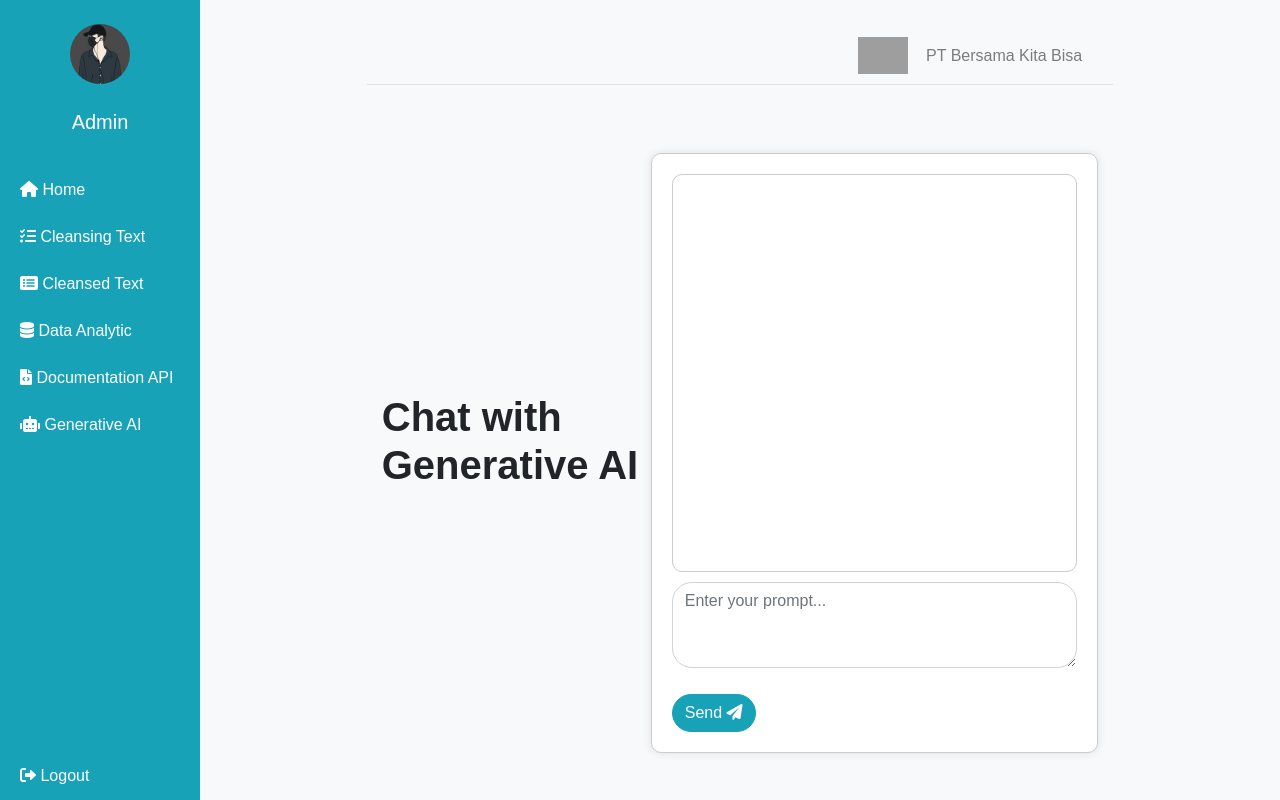
After one commit to Faridmumtazz/bakcendchgoldbinar, a Flask app: template templates/chat.html in a window 1280 px wide. The commit adds this page. Run offline with Flask 2, Linux system fonts and the light colour scheme; the template is opened without the code that fills it, so the values that code supplies are empty; the visitor is signed in with stand-in values (Sample User, id 1); some libraries are stand-ins or nearby versions; grey boxes are pictures that could not be loaded.

Commit message:
Add generative ai

```diff
--- a/app.py
+++ b/app.py
@@ -1,16 +1,20 @@
-from flask import Flask, request, jsonify, render_template, redirect, url_for, session, send_from_directory, flash
+from flask import Flask, request, render_template, redirect, url_for, session, flash
 from flask_session import Session
 from flask_paginate import Pagination, get_page_args
 import pandas as pd
 import sqlite3
 import os
+import openai  # Tambahkan import untuk OpenAI
 
 app = Flask(__name__)
+
 app.secret_key = 'supersecretkey'
 app.config['SESSION_TYPE'] = 'filesystem'
 app.config['SESSION_PERMANENT'] = False  # Sesi akan dihapus ketika browser ditutup
 Session(app)
 app.config['UPLOAD_FOLDER'] = 'uploads'
+
+openai.api_key = 'sk-proj-B5hBshoJoTYzSTYEeVk0T3BlbkFJnxNb6t7RtKQ0MSaFZ0Zz'  # Tambahkan API Key OpenAI Anda di sini
 
 # Pastikan folder untuk mengunggah file ada
 if not os.path.exists(app.config['UPLOAD_FOLDER']):
@@ -81,6 +85,7 @@ def dashboard():
         return redirect(url_for('login'))
     username = session['username']
     return render_template('dashboard.html', username=username)
+
 # Route untuk menampilkan form input
 @app.route('/')
 def index():
@@ -124,20 +129,11 @@ def process():
         last_id = c.lastrowid
         conn.close()
 
-    #     flash('Proses normalisasi berhasil!', 'success')
-    #     return redirect(url_for('dashboard'))
-
-    #     # return render_template('result.html', input_text=input_text, output_text=teks_normalisasi)
-    # except Exception as e:
-    #     flash('Terjadi kesalahan saat memproses normalisasi.', 'danger')
-    #     return str(e), 500
         return jsonify({'input_text': input_text, 'output_text': teks_normalisasi}), 200
 
     except Exception as e:
         app.logger.error(f"Error during processing: {e}")
         return jsonify({'error': str(e)}), 500
-
-
 
 # Route untuk halaman login
 @app.route('/login', methods=['GET', 'POST'])
@@ -216,12 +212,10 @@ def get_normalisasi():
 
 @app.route('/saved_charts')
 def saved_charts():
-    # Route untuk halaman yang menampilkan hasil chart
     return render_template('saved_chart.html')
 
 @app.route('/documentation_api')
 def documentation_api():
-    # Route untuk halaman yang menampilkan hasil chart
     return render_template('documentation_api.html')
 
 # Endpoint API untuk proses normalisasi
@@ -232,7 +226,6 @@ def normalisasi():
         teks = data.get('teks', '')
         teks_normalisasi = normalisasi_teks(teks, normalisasi_dict)
 
-        # Simpan hasil input dan output normalisasi ke database
         conn = sqlite3.connect('normalisasi.db')
         c = conn.cursor()
         c.execute('INSERT INTO normalisasi (input_text, output_text) VALUES (?, ?)', (teks, teks_normalisasi))
@@ -245,12 +238,42 @@ def normalisasi():
         print(e)
         return jsonify({'error': str(e)}), 500
 
+#
+@app.route('/chat', methods=['GET', 'POST'])
+def chat():
+    if 'chat_history' not in session:
+        session['chat_history'] = []
+
+    chat_history = session['chat_history']
+
+    if request.method == 'POST':
+        prompt = request.form['prompt']
+        response = openai.ChatCompletion.create(
+            model="gpt-3.5-turbo",
+            messages=[
+                {"role": "system", "content": "You are a helpful assistant."},
+                {"role": "user", "content": prompt}
+            ]
+        )
+        answer = response['choices'][0]['message']['content'].strip()
+
+        # Menyimpan riwayat chat dalam session
+        chat_history.append({'user': prompt})
+        chat_history.append({'bot': answer})
+        session.modified = True
+
+        return redirect(url_for('chat'))
+
+    return render_template('chat.html', chat_history=chat_history)
+
+
+
 # Swagger UI konfigurasi
 from flask_swagger_ui import get_swaggerui_blueprint
 
 ### Swagger specific ###
 SWAGGER_URL = '/swagger'
-API_URL = '/static/swagger.json'  # Adjust the URL to where your swagger.json is located
+API_URL = '/static/swagger.json'
 
 swaggerui_blueprint = get_swaggerui_blueprint(
     SWAGGER_URL,
@@ -262,6 +285,5 @@ swaggerui_blueprint = get_swaggerui_blueprint(
 
 app.register_blueprint(swaggerui_blueprint, url_prefix=SWAGGER_URL)
 
-# Menjalankan aplikasi pada port 5000
 if __name__ == '__main__':
-    app.run(host='0.0.0.0',port=5000, debug=True)
+    app.run(port=5000, debug=True)
--- /dev/null
+++ b/templates/chat.html
@@ -0,0 +1,429 @@
+<!DOCTYPE html>
+<html lang="en">
+
+<head>
+    <meta charset="UTF-8">
+    <meta name="viewport" content="width=device-width, initial-scale=1.0">
+    <title>ETL APP</title>
+    <link rel="stylesheet" href="https://maxcdn.bootstrapcdn.com/bootstrap/4.0.0/css/bootstrap.min.css">
+    <!-- <link href="{{ url_for('static', filename='css/dashboard.css') }}" rel="stylesheet"> -->
+    <link rel="stylesheet" href="https://cdnjs.cloudflare.com/ajax/libs/font-awesome/6.0.0-beta3/css/all.min.css"> <!-- Font Awesome -->
+    <style>
+        body {
+    margin: 0;
+    padding: 0;
+    height: 100%;
+    background-color: #f8f9fa;
+}
+#sidebar-wrapper {
+    min-height: 100vh;
+    background-color: #17a2b8; /* Ganti dengan warna biru */
+    color: #fff;
+    display: flex;
+    flex-direction: column;
+    position: fixed;
+    top: 0;
+    left: 0;
+    width: 200px; /* Atur lebar sidebar sesuai kebutuhanmu */
+    height: 100vh;/* Atur background-color sesuai kebutuhanmu */
+    overflow-y: auto;
+}
+#wrapper {
+    position: center;
+    display: flex;
+    width: 100%;
+    align-items: stretch;
+}
+
+#page-content-wrapper {
+    /* flex: 1; */
+    padding: 20px;
+    margin-left: 200px; /* Sesuaikan dengan lebar sidebar */
+    width: calc(100% - 200px);
+}
+.list-group-flush {
+    flex-grow: 1;
+}
+
+#wrapper.toggled #sidebar-wrapper {
+    margin-left: 0;
+}
+
+#page-content-wrapper {
+    flex: 1;
+    padding: 20px;
+}
+
+.list-group-item {
+    border: none;
+    background-color: #17a2b8; /* Ganti dengan warna biru */
+    color: white;
+}
+
+.list-group-item:hover {
+    background-color: #02434d; /* Ganti dengan warna biru lebih gelap pada hover */
+}
+
+.list-group-item-action:active {
+    background-color: #02434d; /* Ganti dengan warna biru lebih gelap saat aktif */
+}
+
+.sidebar-heading {
+    text-align: center;
+    padding: 1.5rem 1.5rem;
+    font-size: 1.25rem;
+    display: flex;
+    flex-direction: column;
+    align-items: center;
+}
+
+.sidebar-heading .profile-image {
+    width: 60px; /* atur ukuran sesuai kebutuhan */
+    height: 60px; /* atur ukuran sesuai kebutuhan */
+    border-radius: 50%;
+    margin-bottom: 10px;
+}
+
+.navbar-light .navbar-nav .nav-link {
+    color: #000;
+}
+
+.card {
+    border: none;
+    border-radius: 10px;
+}
+
+.card-title {
+    font-weight: bold;
+}
+.container-fluid {
+    position: center;
+}
+.container-fluid h1 {
+    font-size: 2.5rem;
+    font-weight: 700;
+}
+
+.btn-primary {
+    background-color: #17a2b8;
+    border-color: #17a2b8;
+}
+
+.btn-primary:hover {
+    background-color: #02434d;
+    border-color: #02434d;
+}
+
+.custom-container {
+    height: 100vh;
+    display: flex;
+    justify-content: center;
+    align-items: center;
+}
+
+.company-logo {
+    width: 50px; /* Atur sesuai kebutuhan */
+    height: auto;
+    margin-right: 10px; /* Tambahkan jarak jika diperlukan */
+}
+
+.modal-dialog-custom {
+    max-width: 600px; /* Sesuaikan lebar modal sesuai kebutuhan */
+}
+
+#summaryText p {
+    margin-bottom: 15px; /* Mengatur jarak antar paragraf */
+}
+
+.btn-primary {
+    background-color: #17a2b8;
+    border-color: #17a2b8;
+}
+
+.btn-primary:hover {
+    background-color: #02434d;
+    border-color: #02434d;
+}
+
+.btn-primary {
+            background-color: #17a2b8;
+            border-color: #17a2b8;
+        }
+
+        .btn-primary:hover {
+            background-color: #02434d;
+            border-color: #02434d;
+        }
+
+        html, body {
+            height: 100%;
+            margin: 0;
+            display: flex;
+            flex-direction: column;
+            align-items: center;
+            justify-content: center;
+            font-family: Arial, sans-serif;
+        }
+
+        .container {
+            flex: 1;
+            display: flex;
+            width: 100%;
+            align-items: center;
+        }
+
+        .chat-container {
+            max-width: 800px;
+            width: 100%;
+            margin: 20px auto;
+            padding: 20px;
+            font-family: Arial, sans-serif;
+            border: 1px solid #cccccc;
+            border-radius: 10px;
+            background-color: #ffffff;
+            box-shadow: 0 0 10px rgba(0, 0, 0, 0.1);
+            height: 600px; /* Adjust height as needed */
+            display: flex;
+            flex-direction: column;
+        }
+
+        .chat-box {
+            flex: 1;
+            border: 1px solid #cccccc;
+            border-radius: 10px;
+            padding: 15px;
+            overflow-y: auto;
+        }
+
+        .chat-message {
+            margin-bottom: 15px;
+            display: flex;
+            align-items: flex-start;
+        }
+
+        .chat-message.user {
+            justify-content: flex-end;
+        }
+
+        .chat-message.user .chat-bubble {
+            background-color: #17a2b8;
+            color: white;
+            align-self: flex-end;
+            border-bottom-right-radius: 0;
+            order: 1;
+        }
+
+        .chat-message.user img {
+            order: 2;
+        }
+
+        .chat-message.bot .chat-bubble {
+            background-color: #e2e3e5;
+            border-bottom-left-radius: 0;
+            order: 2;
+        }
+
+        .chat-message.bot img {
+            order: 1;
+        }
+
+        .chat-message img {
+            border-radius: 50%;
+            width: 40px;
+            height: 40px;
+            margin: 0 10px;
+        }
+
+        .chat-bubble {
+            padding: 10px 15px;
+            border-radius: 20px;
+            background-color: #f8f9fa;
+            box-shadow: 0 0 10px rgba(0, 0, 0, 0.1);
+            max-width: 70%;
+        }
+
+        .form-control {
+            border-radius: 20px;
+            margin-top: 10px;
+        }
+
+        .send-button {
+            border-radius: 20px;
+            margin-top: 10px;
+        }
+
+
+    </style>
+</head>
+
+<body>
+    <div class="d-flex" id="wrapper">
+        <!-- Sidebar -->
+        <div id="sidebar-wrapper">
+            <div class="sidebar-heading text-white py-4">
+                <img src="{{ url_for('static', filename='img/profile.jpg') }}" alt="Profile Image" class="profile-image">
+                <h5 class="mt-3">Admin</h5>
+            </div>
+            <div class="list-group list-group-flush">
+                <a href="/" class="list-group-item list-group-item-action text-white"><i class="fas fa-home"></i> Home</a>
+                <a href="/process_normalisasi" data-toggle="modal" data-target="#normalisasiModal" class="list-group-item list-group-item-action text-white"><i class="fas fa-tasks"></i> Cleansing Text</a>
+                <a href="/normalisasi_list" class="list-group-item list-group-item-action text-white"><i class="fas fa-list-alt"></i> Cleansed Text</a>
+                <a href="/saved_charts" class="list-group-item list-group-item-action text-white"><i class="fas fa-database"></i> Data Analytic</a>
+                <a href="/documentation_api" class="list-group-item list-group-item-action text-white"><i class="fas fa-file-code"></i> Documentation API</a>
+                <a href="/chat" class="list-group-item list-group-item-action text-white"><i class="fas fa-robot"></i> Generative AI</a>
+            </div>
+            <div>
+                <a href="#" data-toggle="modal" data-target="#logoutModal" class="list-group-item list-group-item-action text-white"><i class="fas fa-sign-out-alt"></i> Logout</a>
+            </div>
+        </div>
+        <!-- /#sidebar-wrapper -->
+
+        <!-- Page Content -->
+        <div id="page-content-wrapper" class="container-fluid">
+            <nav class="navbar navbar-expand-lg navbar-light bg-light border-bottom">
+                <div class="container-fluid">
+                    <div class="d-flex align-items-center w-100" style="justify-content: flex-end;">
+                        <img src="{{ url_for('static', filename='img/company_logo.png') }}" alt="Company Logo" class="company-logo">
+                        <span class="navbar-text ml-2">
+                            PT Bersama Kita Bisa
+                        </span>
+                    </div>
+                </div>
+            </nav>
+
+            <div class="container mt-5">
+                <h1 class="mb-4">Chat with Generative AI</h1>
+                <div class="chat-container">
+                    <div class="chat-box">
+                        {% for message in chat_history %}
+                          <div class="chat-message {% if message.get('user') %}user{% else %}bot{% endif %}">
+                              <img src="{{ url_for('static', filename='img/' ~ ('profile.jpg' if message.get('user') else 'company_logo.png')) }}" alt="Profile">
+                              <div class="chat-bubble {% if message.get('user') %}user{% else %}bot{% endif %}">
+                                  <p>{{ message.get('user', message['bot']) }}</p>
+                              </div>
+                          </div>
+                        {% endfor %}
+                    </div>
+                    <form method="post">
+                        <div class="form-group">
+                            <textarea class="form-control" id="prompt" name="prompt" rows="3" placeholder="Enter your prompt..." required></textarea>
+                        </div>
+                        <button type="submit" class="btn btn-primary send-button">Send <i class="fas fa-paper-plane"></i></button>
+                    </form>
+                </div>
+            </div>
+        </div>
+    </div>
+    <!-- Modals -->
+
+    <!-- Modal Form Normalisasi Teks -->
+    <div class="modal fade" id="normalisasiModal" tabindex="-1" role="dialog" aria-labelledby="normalisasiModalLabel" aria-hidden="true">
+        <div class="modal-dialog modal-dialog-centered modal-dialog-custom" role="document">
+            <div class="modal-content">
+                <div class="modal-header">
+                    <h5 class="modal-title" id="normalisasiModalLabel">Cleansing Text</h5>
+                    <button type="button" class="close" data-dismiss="modal" aria-label="Close">
+                        <span aria-hidden="true">&times;</span>
+                    </button>
+                </div>
+                <div class="modal-body">
+                    <form id="normalisasiForm" action="{{ url_for('process') }}" method="POST" enctype="multipart/form-data">
+                        <div class="form-group">
+                            <label for="teks">Enter Text (or upload file):</label>
+                            <textarea class="form-control" id="teks" name="teks" rows="4"></textarea>
+                        </div>
+                        <div class="form-group">
+                            <label for="file">Upload File (format .txt or .csv or .xls or .xlsx):</label>
+                            <input type="file" class="form-control-file" id="file" name="file">
+                        </div>
+                        <button type="submit" class="btn btn-primary">Submit</button>
+                    </form>
+                </div>
+            </div>
+        </div>
+    </div>
+
+    <!-- Modal Menampilkan Hasil Normalisasi -->
+    <div class="modal fade" id="resultModal" tabindex="-1" role="dialog" aria-labelledby="resultModalLabel" aria-hidden="true">
+        <div class="modal-dialog modal-dialog-centered modal-dialog-custom" role="document">
+            <div class="modal-content">
+                <div class="modal-header">
+                    <h5 class="modal-title" id="resultModalLabel">Cleansed Text</h5>
+                    <button type="button" class="close" data-dismiss="modal" aria-label="Close">
+                        <span aria-hidden="true">&times;</span>
+                    </button>
+                </div>
+                <div class="modal-body">
+                    <h5>Input Teks:</h5>
+                    <p id="inputTextResult"></p>
+                    <h5>Output Teks:</h5>
+                    <p id="outputTextResult"></p>
+                </div>
+            </div>
+        </div>
+    </div>
+
+    <!-- Modal Konfirmasi Logout -->
+    <div class="modal fade" id="logoutModal" tabindex="-1" role="dialog" aria-labelledby="logoutModalLabel" aria-hidden="true">
+        <div class="modal-dialog modal-dialog-centered" role="document">
+            <div class="modal-content">
+                <div class="modal-header">
+                    <h5 class="modal-title" id="logoutModalLabel">Confirm to Logout</h5>
+                    <button type="button" class="close" data-dismiss="modal" aria-label="Close">
+                        <span aria-hidden="true">&times;</span>
+                    </button>
+                </div>
+                <div class="modal-body">
+                    Are you sure you want to logout?
+                </div>
+                <div class="modal-footer">
+                    <button type="button" class="btn btn-secondary" data-dismiss="modal">Cancel</button>
+                    <a href="{{ url_for('logout') }}" class="btn btn-primary">Logout</a>
+                </div>
+            </div>
+        </div>
+    </div>
+
+    <!-- Bootstrap core JavaScript -->
+    <script src="https://code.jquery.com/jquery-3.3.1.min.js"></script> <!-- Menggunakan versi lengkap jQuery -->
+    <script src="https://cdnjs.cloudflare.com/ajax/libs/popper.js/1.14.7/umd/popper.min.js"></script>
+    <script src="https://stackpath.bootstrapcdn.com/bootstrap/4.3.1/js/bootstrap.min.js"></script>
+
+    <!-- Custom Script to Handle Form Submission and Display Result Modal -->
+    <script>
+    $(document).ready(function() {
+        $('#normalisasiForm').on('submit', function(event) {
+            event.preventDefault(); // Menghentikan submit default
+            var formData = new FormData(this);
+
+            $.ajax({
+                url: $(this).attr('action'),
+                type: $(this).attr('method'),
+                data: formData,
+                cache: false,
+                contentType: false,
+                processData: false,
+                success: function(response) {
+                    // Memasukkan hasil ke modal
+                    $('#inputTextResult').text(response.input_text);
+                    $('#outputTextResult').text(response.output_text);
+                    $('#resultModal').modal('show'); // Menampilkan modal hasil
+                },
+                error: function(error) {
+                    console.log("Terjadi kesalahan:", error);
+                }
+            });
+        });
+    });
+    </script>
+
+    <!-- Menu Toggle Script -->
+    <script>
+    $("#menu-toggle").click(function(e) {
+        e.preventDefault();
+        $("#wrapper").toggleClass("toggled");
+    });
+    </script>
+</body>
+
+</html>
--- a/templates/dashboard.html
+++ b/templates/dashboard.html
@@ -22,6 +22,7 @@
             <a href="/normalisasi_list" class="list-group-item list-group-item-action text-white"><i class="fas fa-list-alt"></i> Cleansed Text</a>
             <a href="/saved_charts" class="list-group-item list-group-item-action text-white"><i class="fas fa-database"></i> Data Analytic</a>
             <a href="/documentation_api" class="list-group-item list-group-item-action text-white"><i class="fas fa-file-code"></i> Documentation API</a>
+            <a href="/chat" class="list-group-item list-group-item-action text-white"><i class="fas fa-robot"></i> Generative AI</a>
 
         </div>
         <div>
--- a/templates/documentation_api.html
+++ b/templates/documentation_api.html
@@ -22,6 +22,7 @@
             <a href="/normalisasi_list" class="list-group-item list-group-item-action text-white"><i class="fas fa-list-alt"></i> Cleansed Text</a>
             <a href="/saved_charts" class="list-group-item list-group-item-action text-white"><i class="fas fa-database"></i> Data Analytic</a>
             <a href="/documentation_api" class="list-group-item list-group-item-action text-white"><i class="fas fa-file-code"></i> Documentation API</a>
+            <a href="/chat" class="list-group-item list-group-item-action text-white"><i class="fas fa-robot"></i> Generative AI</a>
 
         </div>
         <div>
--- a/templates/normalisasi_list.html
+++ b/templates/normalisasi_list.html
@@ -81,6 +81,7 @@
                 <a href="/normalisasi_list" class="list-group-item list-group-item-action text-white"><i class="fas fa-list-alt"></i> Cleansed Text</a>
                 <a href="/saved_charts" class="list-group-item list-group-item-action text-white"><i class="fas fa-database"></i> Data Analytic</a>
                 <a href="/documentation_api" class="list-group-item list-group-item-action text-white"><i class="fas fa-file-code"></i> Documentation API</a>
+                <a href="/chat" class="list-group-item list-group-item-action text-white"><i class="fas fa-robot"></i> Generative AI</a>
             </div>
             <div>
                 <a href="#" data-toggle="modal" data-target="#logoutModal" class="list-group-item list-group-item-action text-white"><i class="fas fa-sign-out-alt"></i> Logout</a>
```
Also changed, not shown: static/css/dashboard.css (+84 -0 lines), templates/saved_chart.html (+30 -7 lines), 2 other files.
